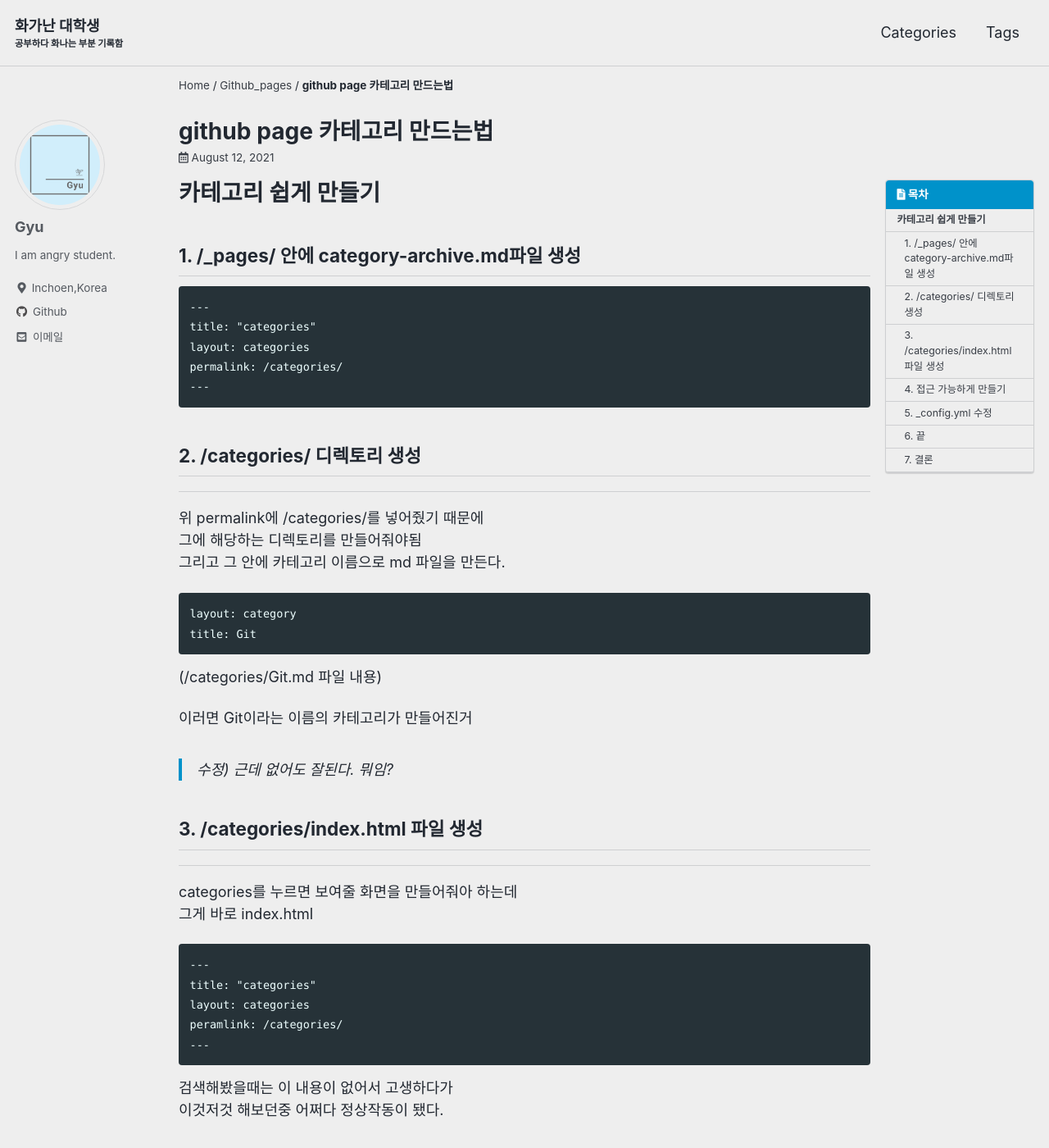
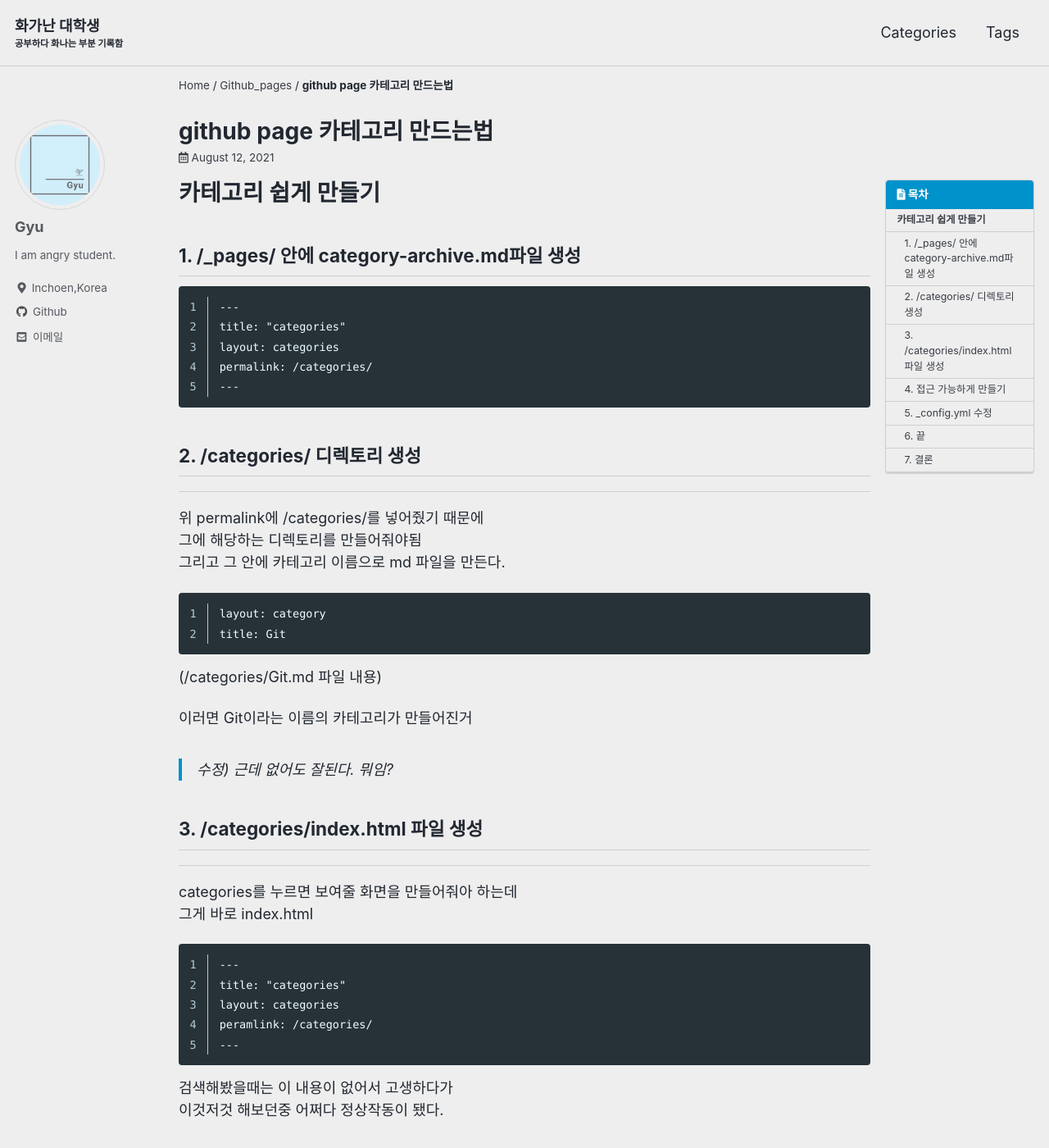
Before and after one commit to parksk99/parksk99.github.io, a Jekyll site: the page built from _posts/2021-08-12-create-category.md, in a window 1280 px wide and 1400 px high. Shown: the whole window at 82% size. Built offline with Jekyll 4.4.1, drawn with Linux system fonts in a browser that asks for light colours; cached includes are drawn as plain includes; comment, search, counter and statistics services are not loaded; some of the changed lines change nothing that is shown.

Commit message:
markdown에서 코드블록 줄 수 표시

```diff
--- a/_config.yml
+++ b/_config.yml
@@ -204,6 +204,9 @@ kramdown:
   toc_levels: 1..6
   smart_quotes: lsquo,rsquo,ldquo,rdquo
   enable_coderay: false
+  syntax_highlighter_opts:
+    block:
+      line_numbers: true
 
 
 # Sass/SCSS
```
